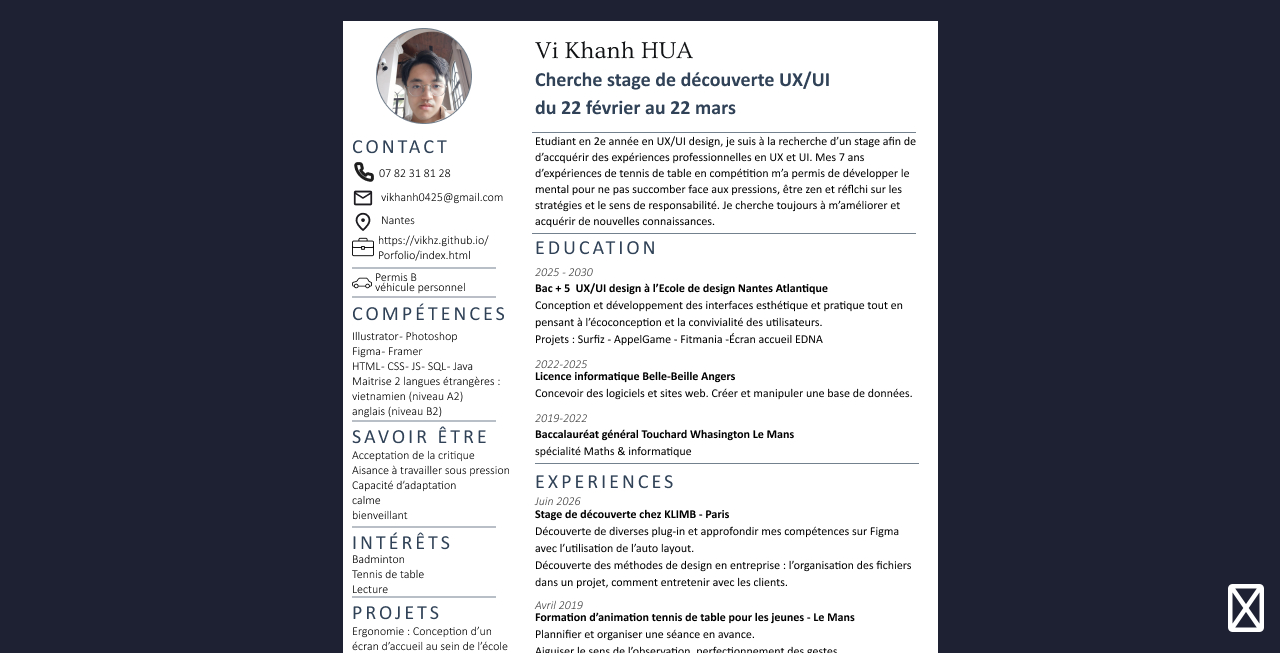
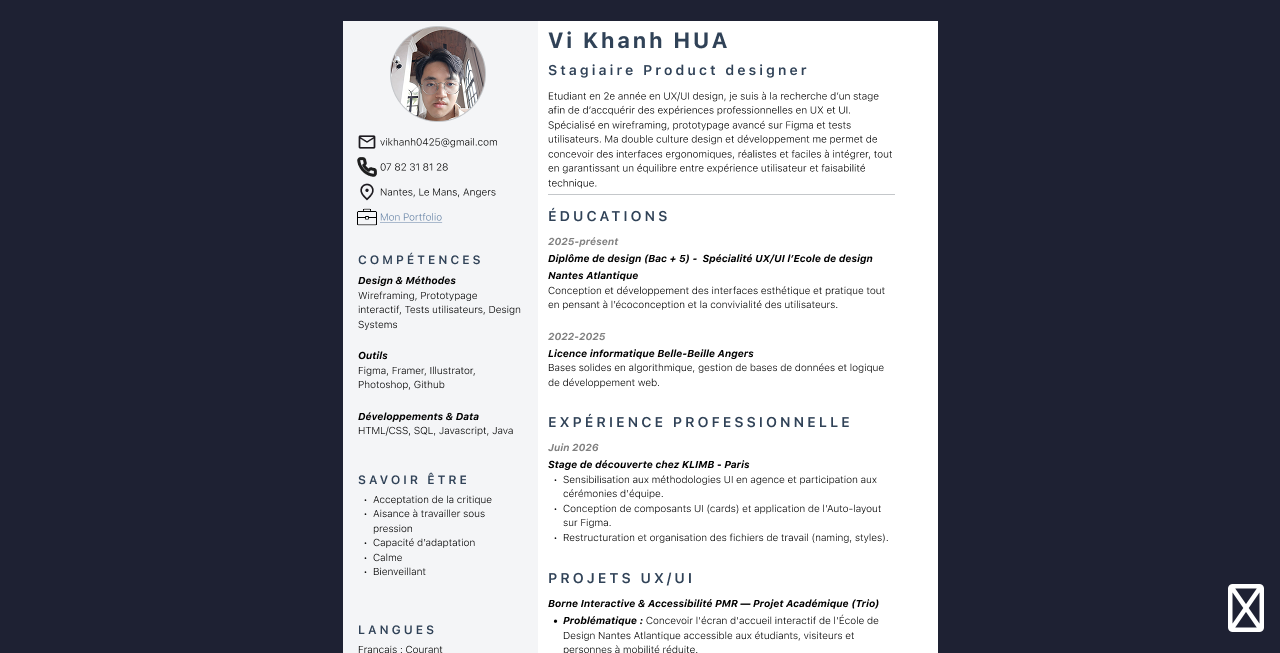
Before and after one commit to vikhz/Porfolio, a plain HTML site: page cv.html in a window 1280 px wide. Shown: the part 147-800 px from the top of the page. Drawn offline with Linux system fonts and the light colour scheme.

Commit message:
Modify CV HTML structure and image source
Updated CV image source and corrected file name.

```diff
--- a/cv.html
+++ b/cv.html
@@ -23,7 +23,7 @@
 
 
         <div class="cv">
-    <img class="img_cv" src="images/cv_vikhanhhua.jpg" alt="CV vi khanh">
+    <img class="img_cv" src="images/CV_HUA_Vi_Khanh.PNG" alt="CV vi khanh">
     </div>
     </main>
 
```
